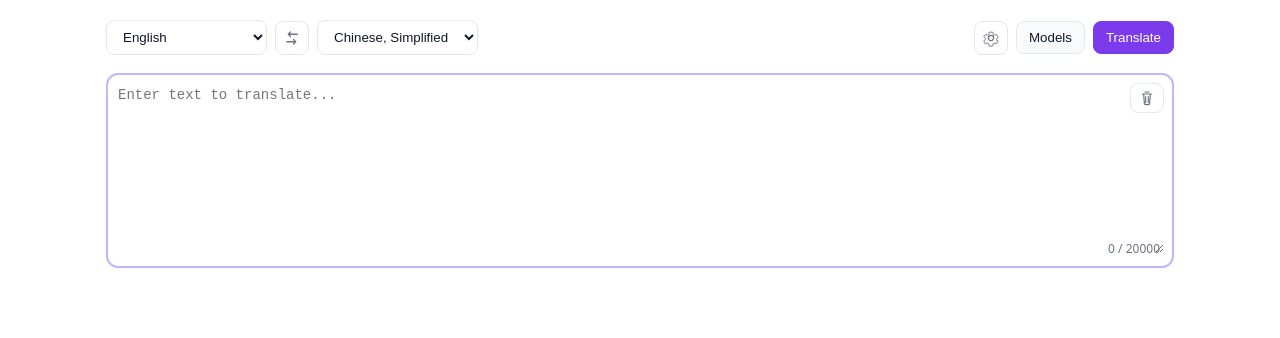
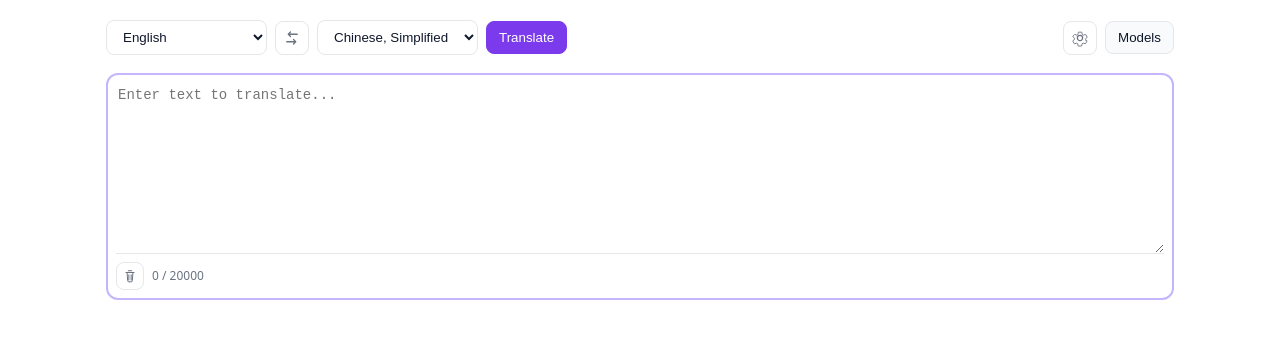
Before and after one commit to hitian/ollama-translator, a plain HTML site: page index.html in a window 1280 px wide. Drawn offline with nearby package versions, Linux system fonts and the light colour scheme; no server answers.

Commit message:
feat: add translate button and enhance input section layout

```diff
--- a/index.html
+++ b/index.html
@@ -41,6 +41,8 @@
             <option value="Japanese">Japanese</option>
             <option value="Korean">Korean</option>
           </select>
+
+          <button id="translateBtn" class="btn btn-primary">Translate</button>
         </div>
 
         <div class="actions">
@@ -52,7 +54,6 @@
           </button>
 
           <button id="modelBtn" class="btn btn-secondary" title="Go to Model Selection">Models</button>
-          <button id="translateBtn" class="btn btn-primary">Translate</button>
         </div>
       </header>
 
@@ -60,14 +61,16 @@
         <section class="input-section">
           <div class="textarea-wrap">
             <textarea id="sourceText" maxlength="5000" placeholder="Enter text to translate..."></textarea>
-            <div id="charCount" class="char-count">0 / 5000</div>
             <div id="tokenWarning" class="token-warning hidden"></div>
-            <button id="clearInputBtn" class="icon-btn clear-btn" title="Clear input" aria-label="Clear input">
-              <svg width="16" height="16" viewBox="0 0 24 24" fill="none" xmlns="http://www.w3.org/2000/svg">
-                <path d="M9 3h6m4 3H5m2 0l1 14a2 2 0 0 0 2 2h4a2 2 0 0 0 2-2l1-14" stroke="currentColor" stroke-width="1.7" stroke-linecap="round" stroke-linejoin="round"/>
-                <path d="M10 10v9M14 10v9" stroke="currentColor" stroke-width="1.7" stroke-linecap="round"/>
-              </svg>
-            </button>
+            <div class="textarea-footer">
+              <button id="clearInputBtn" class="icon-btn clear-btn-bottom" title="Clear input" aria-label="Clear input">
+                <svg width="16" height="16" viewBox="0 0 24 24" fill="none" xmlns="http://www.w3.org/2000/svg">
+                  <path d="M9 3h6m4 3H5m2 0l1 14a2 2 0 0 0 2 2h4a2 2 0 0 0 2-2l1-14" stroke="currentColor" stroke-width="1.7" stroke-linecap="round" stroke-linejoin="round"/>
+                  <path d="M10 10v9M14 10v9" stroke="currentColor" stroke-width="1.7" stroke-linecap="round"/>
+                </svg>
+              </button>
+              <div id="charCount" class="char-count">0 / 5000</div>
+            </div>
           </div>
         </section>
 
--- a/styles.css
+++ b/styles.css
@@ -31,9 +31,10 @@ body {
   align-items: center;
   gap: 12px;
   padding: 4px 0 12px;
+  flex-wrap: wrap;
 }
 
-.lang-controls { display: flex; align-items: center; gap: 8px; }
+.lang-controls { display: flex; align-items: center; gap: 8px; flex-wrap: wrap; }
 
 .select {
   border: 1px solid var(--border);
@@ -88,6 +89,7 @@ body {
   border: 2px solid #c4b5fd; /* light purple */
   border-radius: var(--radius);
   padding: 8px;
+  padding-bottom: 40px; /* space for footer */
 }
 textarea#sourceText {
   width: 100%;
@@ -100,17 +102,33 @@ textarea#sourceText {
   font-size: 14px;
   line-height: 1.5;
 }
-.char-count {
+.textarea-footer {
   position: absolute;
   bottom: 8px;
-  right: 12px;
+  left: 8px;
+  right: 8px;
+  display: flex;
+  align-items: center;
+  gap: 8px;
+  padding-top: 8px;
+  border-top: 1px solid var(--border);
+}
+
+.clear-btn-bottom {
+  height: 28px;
+  width: 28px;
+  min-width: 28px;
+}
+
+.char-count {
   color: var(--muted);
   font-size: 12px;
+  line-height: 1;
 }
 
 .token-warning {
   position: absolute;
-  bottom: 28px;
+  bottom: 48px;
   right: 12px;
   left: 12px;
   color: #d97706;
@@ -125,8 +143,6 @@ textarea#sourceText {
 .token-warning.hidden {
   display: none;
 }
-
-.clear-btn { position: absolute; top: 8px; right: 8px; height: 30px; width: 30px; }
 
 .results { margin-top: 18px; display: flex; flex-direction: column; gap: 12px; }
 .result-card {
```
